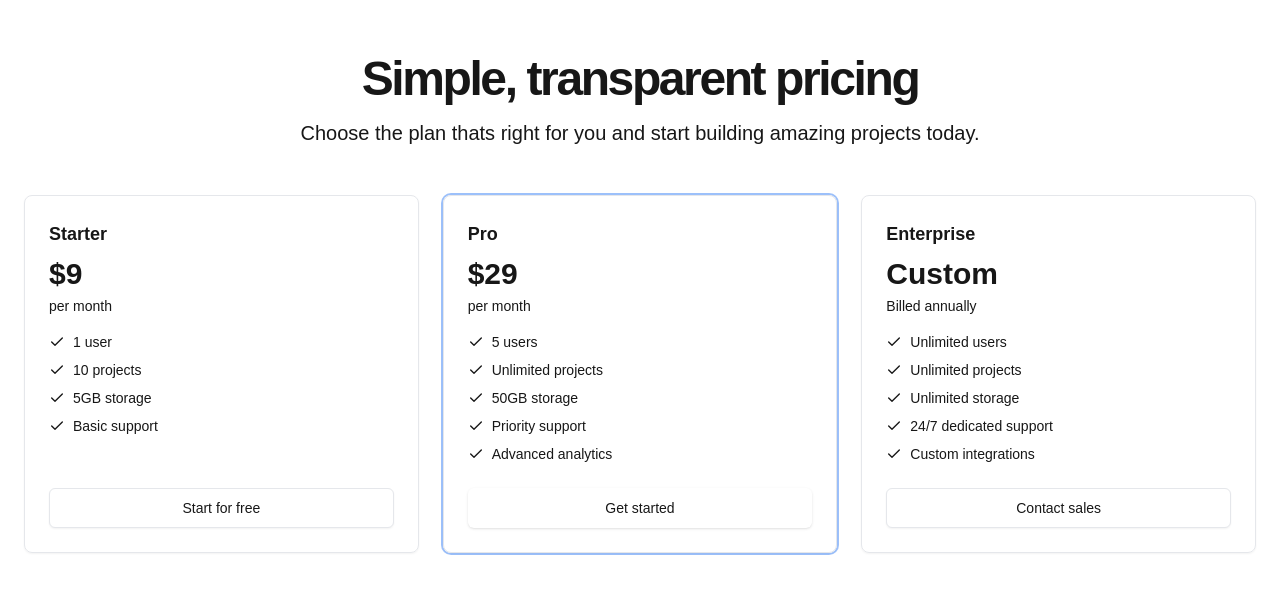
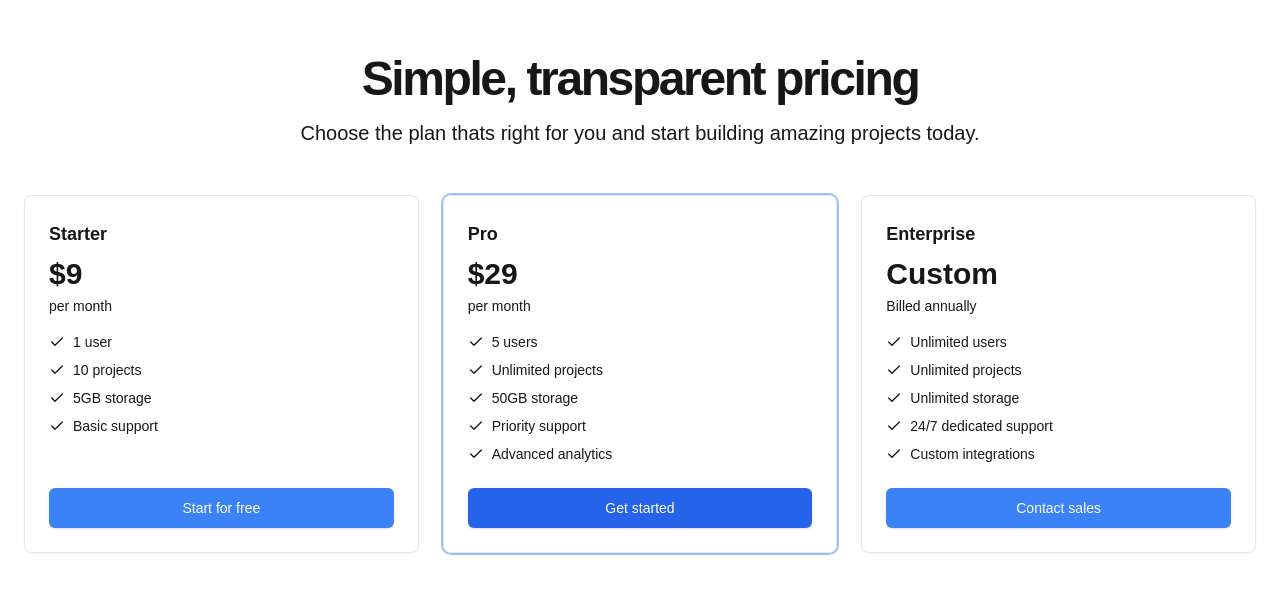
Before and after one commit to omartins-zs/landing-page-saas-nextjs, a Next.js app: page / in a window 1280 px wide. Shown: the part 1623-2216 px from the top of the page. Built offline with nearby package versions, Linux system fonts and the light colour scheme; no server answers.

Commit message:
Personalizando os Button

```diff
--- a/src/app/components/PricingSection.tsx
+++ b/src/app/components/PricingSection.tsx
@@ -58,8 +58,8 @@ export default function PricingSection() {
               <button
                 className={`mt-auto inline-flex h-10 items-center justify-center rounded-md px-4 py-2 text-sm font-medium transition-colors focus-visible:outline-none focus-visible:ring-1 focus-visible:ring-ring disabled:pointer-events-none disabled:opacity-50 ${
                   tier.highlighted
-                    ? 'bg-primary text-primary-foreground shadow hover:bg-primary/90'
-                    : 'border border-input bg-background shadow-sm hover:bg-accent hover:text-accent-foreground'
+                    ? 'bg-blue-600 text-white shadow hover:bg-blue-700'
+                    : 'bg-blue-500 text-white shadow hover:bg-blue-600'
                 }`}
               >
                 {tier.cta}
```
